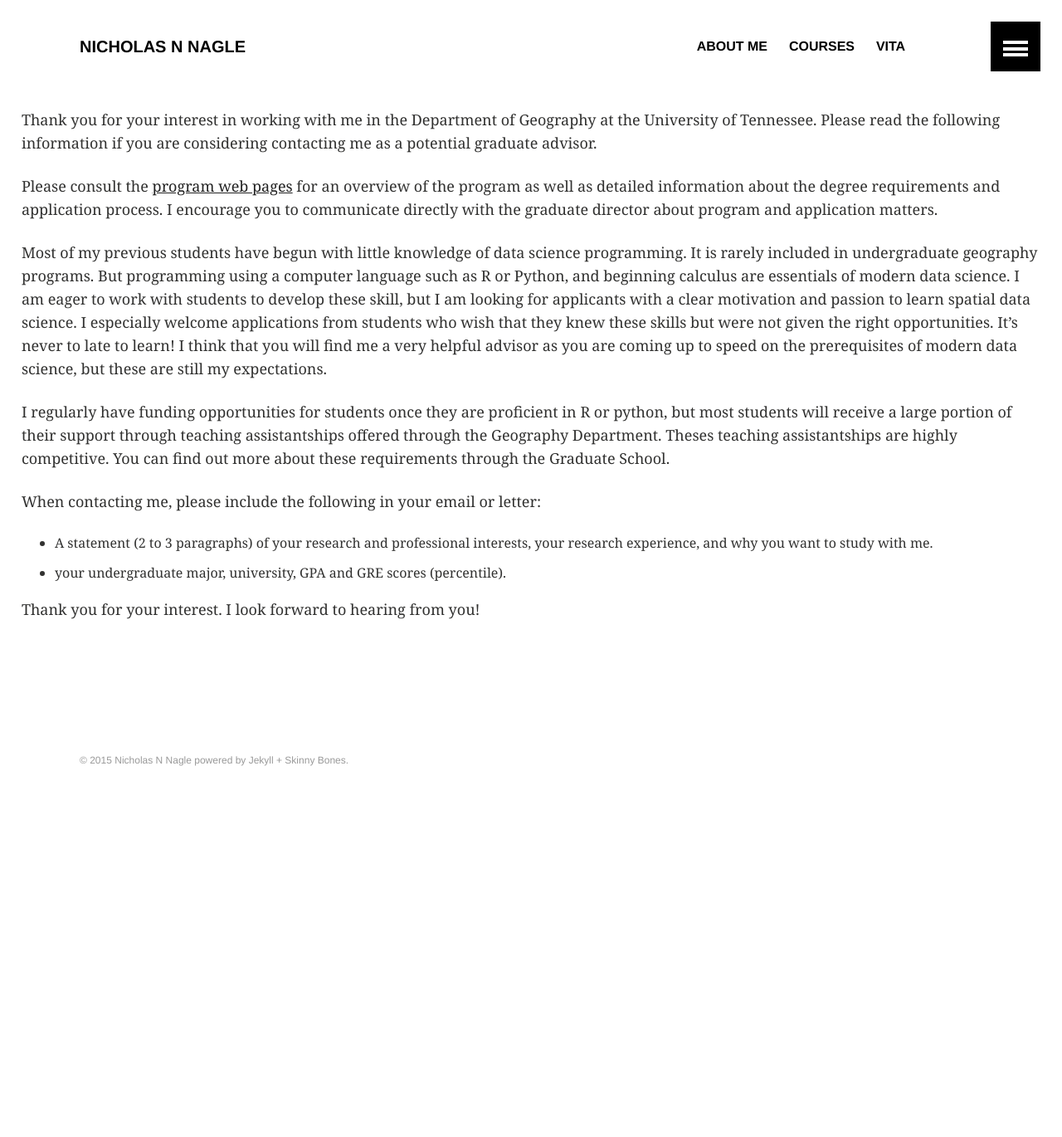
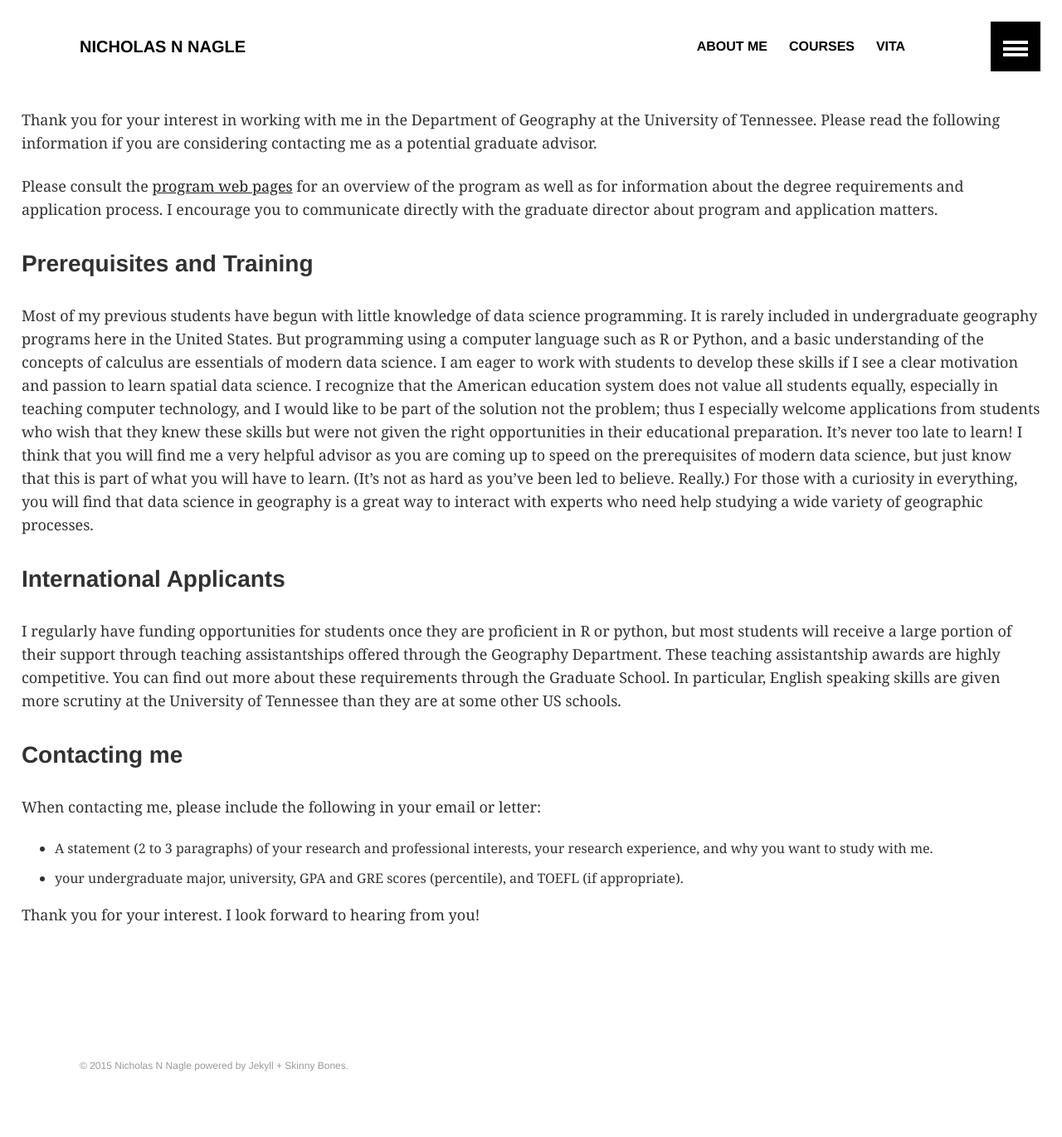
Before and after one commit to nnnagle/nnnagle.github.io, a Jekyll site: the page built from prospectives.md, in a window 1280 px wide. Shown: the whole page at 83% size. Built offline with Jekyll 4.4.1, drawn with Linux system fonts in a browser that asks for light colours; before the commit the page ends 1002 px from its top, so only the background shows below that.

Commit message:
editing to prospectived.ms

```diff
--- a/prospectives.md
+++ b/prospectives.md
@@ -6,15 +6,18 @@ title: "Prospective Students"
 
 Thank you for your interest in working with me in the Department of Geography at the University of Tennessee. Please read the following information if you are considering contacting me as a potential graduate advisor.
 
-Please consult the [program web pages](http://geography.utk.edu) for an overview of the program as well as detailed information about the degree requirements and application process.  I encourage you to communicate directly with the graduate director about program and application matters.
+Please consult the [program web pages](http://geography.utk.edu) for an overview of the program as well as for information about the degree requirements and application process.  I encourage you to communicate directly with the graduate director about program and application matters.
 
-Most of my previous students have begun with little knowledge of data science programming.  It is rarely included in undergraduate geography programs.  But programming using a computer language such as R or Python, and beginning calculus are essentials of modern data science.  I am eager to work with students to develop these skill, but I am looking for applicants with a clear motivation and passion to learn spatial data science.  I especially welcome applications from students who wish that they knew these skills but were not given the right opportunities.  It's never to late to learn!  I think that you will find me a very helpful advisor as you are coming up to speed on the prerequisites of modern data science, but these are still my expectations.
+###Prerequisites and Training
+Most of my previous students have begun with little knowledge of data science programming.  It is rarely included in undergraduate geography programs here in the United States.  But programming using a computer language such as R or Python, and a basic understanding of the concepts of calculus are essentials of modern data science.  I am eager to work with students to develop these skills if I see a clear motivation and passion to learn spatial data science.  I recognize that the American education system does not value all students equally, especially in teaching computer technology, and I would like to be part of the solution not the problem; thus I especially welcome applications from students who wish that they knew these skills but were not given the right opportunities in their educational preparation.  It's never too late to learn!  I think that you will find me a very helpful advisor as you are coming up to speed on the prerequisites of modern data science, but just know that this is part of what you will have to learn. (It's not as hard as you've been led to believe.  Really.) For those with a curiosity in everything, you will find that data science in geography is a great way to interact with experts who need help studying a wide variety of geographic processes.
 
-I regularly have funding opportunities for students once they are proficient in R or python, but most students will receive a large portion of their support through teaching assistantships offered through the Geography Department.  Theses teaching assistantships are highly competitive. You can find out more about these requirements through the Graduate School.
+###International Applicants
+I regularly have funding opportunities for students once they are proficient in R or python, but most students will receive a large portion of their support through teaching assistantships offered through the Geography Department.  These teaching assistantship awards are highly competitive. You can find out more about these requirements through the Graduate School.  In particular, English speaking skills are given more scrutiny at the University of Tennessee than they are at some other US schools.
 
+###Contacting me
 When contacting me, please include the following in your email or letter:
 
  - A statement (2 to 3 paragraphs) of your research and professional interests, your research experience, and why you want to study with me.
- - your undergraduate major, university, GPA and GRE scores (percentile).
+ - your undergraduate major, university, GPA and GRE scores (percentile), and TOEFL (if appropriate).
 
 Thank you for your interest.  I look forward to hearing from you!
```
